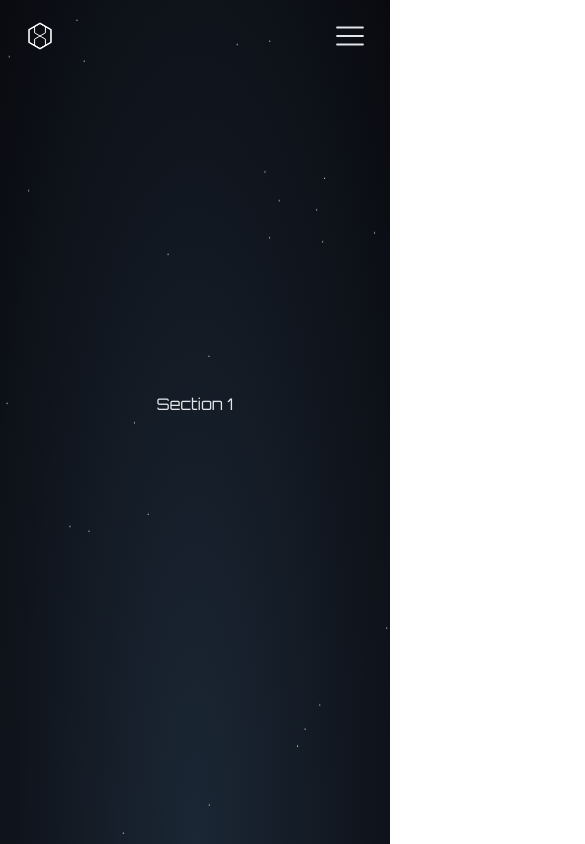
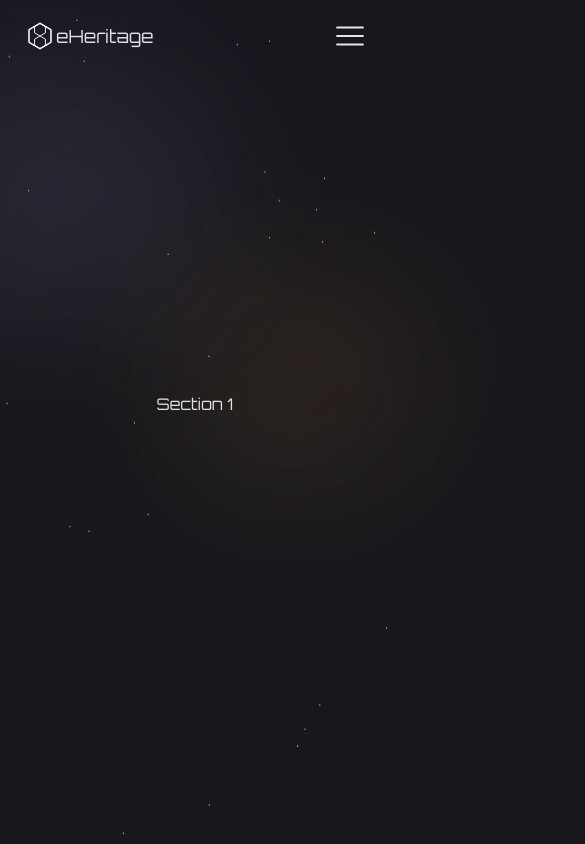
Before and after one commit to mitsue-eth/eheritage, a Next.js app: page / in a window 390 px wide. Shown: the top 844 px of the page, 585 px wide, since content can reach past the window. Built offline with nearby package versions, Linux system fonts and the light colour scheme; what tailwindcss-debug-screens would draw is missing.

Commit message:
added glow and blur

```diff
--- a/app/page.tsx
+++ b/app/page.tsx
@@ -1,26 +1,60 @@
+/* eslint-disable @next/next/no-img-element */
 // import styles from "./page.module.scss";
 import Divider from "../components/Divider";
 import LogoIcon from "../components/Logo/logo-icon";
 import Stars from "../components/Stars";
 import { RxHamburgerMenu } from "react-icons/rx";
+import Image from "next/image";
 
 export default function Home() {
   return (
     <div className='relative z-0 flex flex-col items-center min-h-full px-6'>
       <Stars />
       <nav className='flex items-center justify-between w-full py-5'>
-        <div className='w-8 h-8'>
+        <div className='flex w-8 h-8'>
           <LogoIcon />
         </div>
+        <span className='mr-auto text-lg'>eHeritage</span>
+
         <div className='w-8 h-8'>
           <RxHamburgerMenu className='w-full h-full' />
         </div>
       </nav>
-      <main className='flex flex-col items-center justify-center flex-1'>
+      <main className='flex flex-col items-center justify-center flex-1 w-full'>
         {/* <div className='max-w-xs w-60'>
           <Lock />
         </div> */}
-        <section className='py-80 sm:py-10'>Section 1</section>
+        <section className='relative flex items-center justify-center w-full py-80 sm:py-10'>
+          <div className='absolute left-[-337px] top-[-183px]'>
+            <img
+              src='/supporting/svg-blur.svg'
+              alt='blur'
+              className='w-full h-auto max-w-none'
+            />
+          </div>
+          <div className='absolute right-[-219px] top-[21px]'>
+            <img
+              src='/supporting/svg-glow.svg'
+              alt='blur'
+              className='w-full h-auto max-w-none'
+            />
+          </div>
+          <div className='absolute left-[-226px] bottom-[257px]'>
+            <img
+              src='/supporting/svg-glow.svg'
+              alt='blur'
+              className='w-full h-auto max-w-none'
+            />
+          </div>
+          <div className='absolute right-[-200px] bottom-[87px]'>
+            <img
+              src='/supporting/svg-glow.svg'
+              alt='blur'
+              className='w-full h-auto max-w-none'
+            />
+          </div>
+          Section 1
+        </section>
         <section className='py-80 sm:py-10'>
           <Divider />
           Section 2
@@ -28,7 +62,7 @@ export default function Home() {
         </section>
         <section className='py-80 sm:py-10'>Section 3</section>
       </main>
-      <footer className='flex min-h-[80px] items-center justify-center'>
+      <footer className='flex min-h-[80px] items-center justify-center w-full'>
         This is Footer
       </footer>
     </div>
--- a/styles/globals.css
+++ b/styles/globals.css
@@ -110,8 +110,8 @@ video {
 
 body {
   color: var(--color-text);
-  background: radial-gradient(ellipse at bottom, #1b2735 0%, #090a0f 100%);
-  /* background: var(--color-background-lock); */
+  /* background: radial-gradient(ellipse at bottom, #1b2735 0%, #090a0f 100%); */
+  background: var(--color-background-sl);
 }
 
 /*todo: all unused root css variables to be deleted */
@@ -125,6 +125,7 @@ body {
   --font-family-spicy: "Sriracha", cursive;
   --font-family-calligraphic: "Great Vibes", cursive;
   --color-text: hsl(210deg 10% 90%);
+  --color-background-sl: #17181d;
   --color-background-lock: #26292f;
   --color-background: hsl(210deg 15% 6%);
   --color-blurred-background: hsla(210deg 15% 6% / 0.75);
```
Also changed, not shown: public/supporting/svg-blur.svg (added), public/supporting/svg-glow.svg (added).
